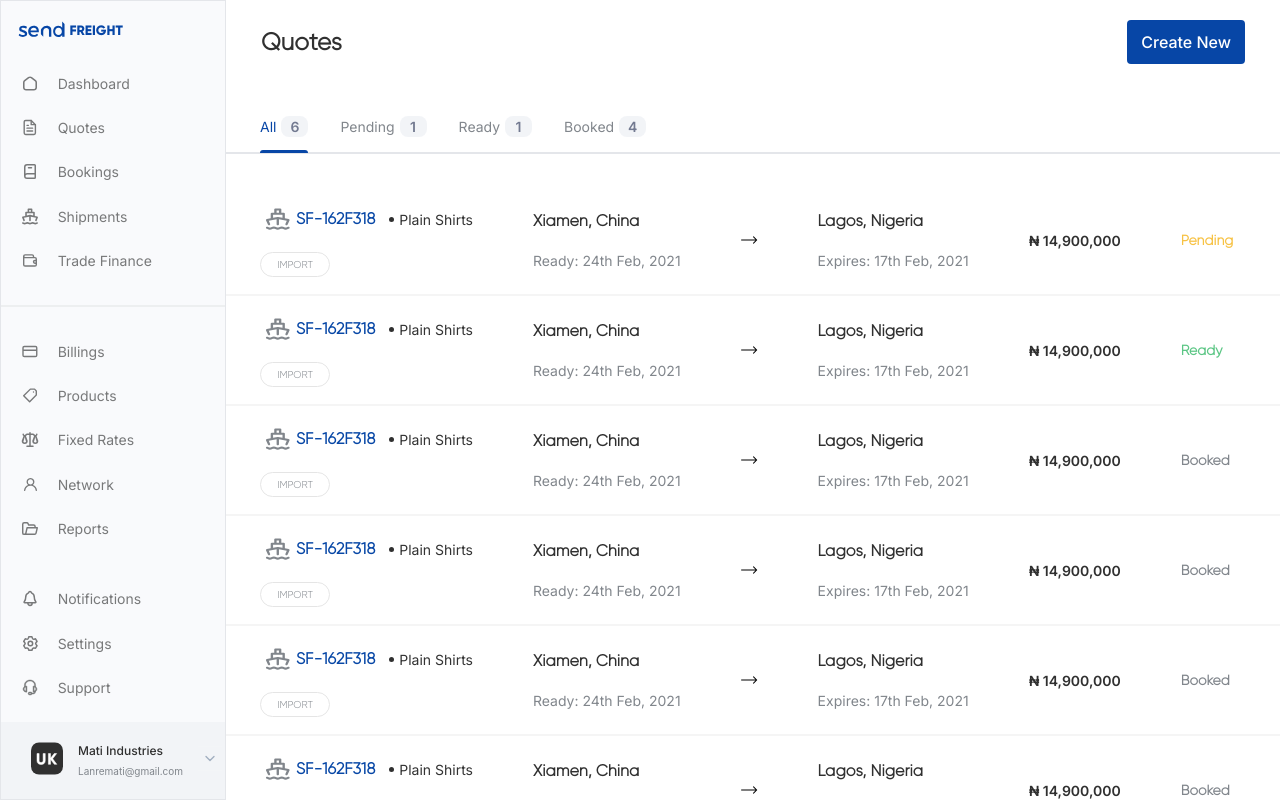
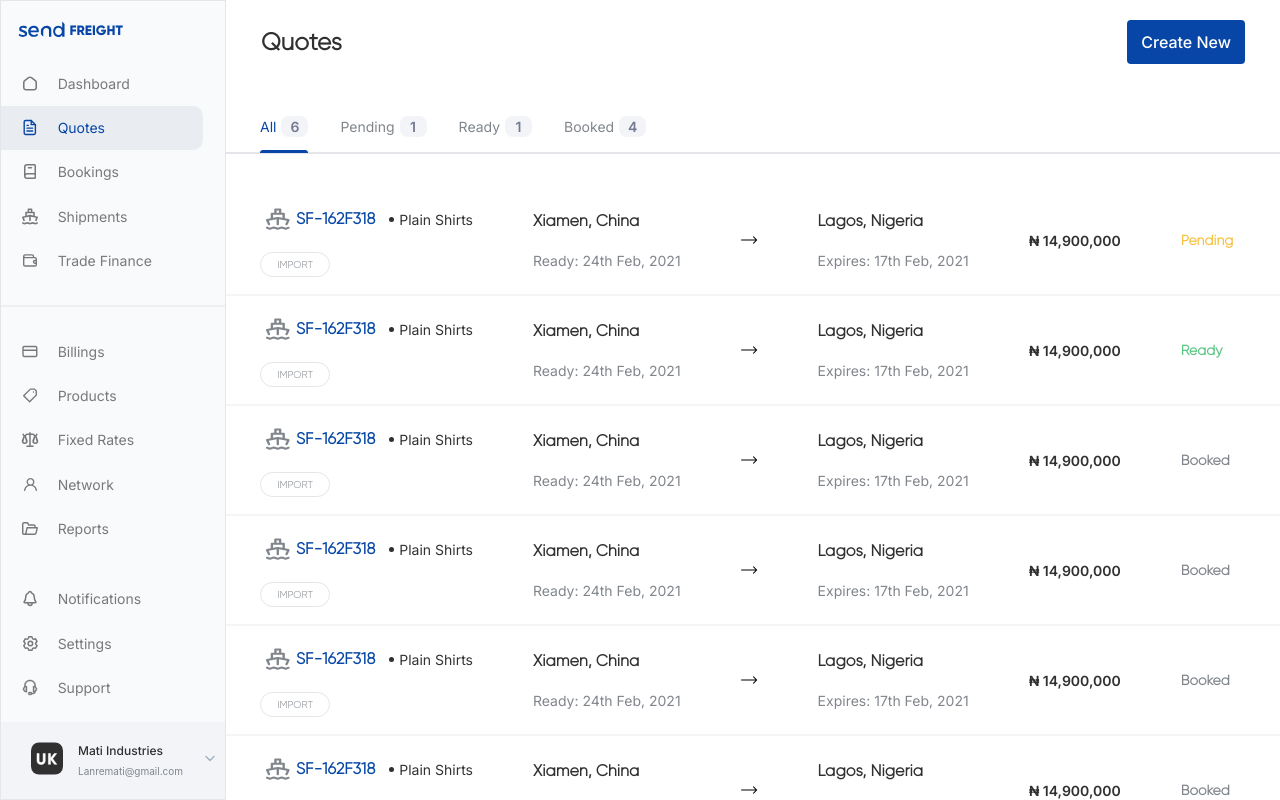
Before and after one commit to Denniman/delivery-os-test, a React (Create React App) app: page / in a window 1280 px wide. Built offline with nearby package versions, Linux system fonts and the light colour scheme.

Commit message:
update active link

```diff
--- a/src/App.js
+++ b/src/App.js
@@ -13,7 +13,7 @@ function App() {
         <Routes>
           <Route path="/" element={<Dashboard />}>
             <Route index element={<Quotes />} />
-            <Route path="/*" element={<Quotes />} />
+            <Route path="*" element={<Quotes />} />
           </Route>
         </Routes>
       </BrowserRouter>
--- a/src/components/Sidebar/Sidebar.jsx
+++ b/src/components/Sidebar/Sidebar.jsx
@@ -28,11 +28,9 @@ export const Sidebar = ({ routes }) => {
         {routes.slice(0, 5).map(({ icon, path, title, isActive }) => (
           <NavLink to={path} className="link" key={title}>
             <span
-              className={`${
-                pathname === isActive ? 'link__active' : 'link__unselected'
-              } link__path`}
+              className={`${path === isActive ? 'link__active' : 'link__unselected'} link__path`}
             >
-              <Icon name={icon} color={pathname === isActive ? '#0746A6' : null} />
+              <Icon name={icon} color={path === isActive ? '#0746A6' : null} />
               {title}
             </span>
           </NavLink>
@@ -94,8 +92,8 @@ Sidebar.defaultProps = {
     {
       icon: 'quotes',
       title: 'Quotes',
-      path: 'quotes',
-      isActive: `/quotes`,
+      path: '/',
+      isActive: `/`,
     },
     {
       icon: 'booking',
--- a/src/pages/Quotes/Quotes.style.js
+++ b/src/pages/Quotes/Quotes.style.js
@@ -83,7 +83,7 @@ export const PaginationNumberWrapper = styled.div`
 export const PaginationInput = styled.input.attrs({
   type: 'number',
 })`
-  width: 6rem;
+  max-width: 7rem;
   max-height: 3.5rem;
   border-radius: 8px;
   padding: 1rem 1.5rem;
```
